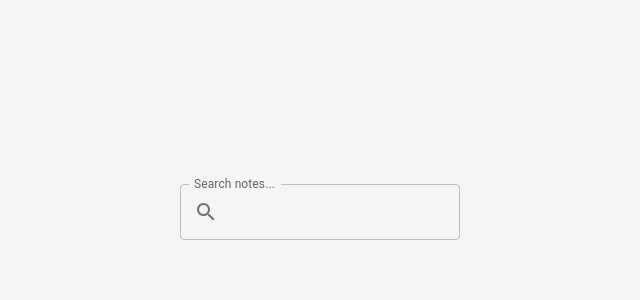
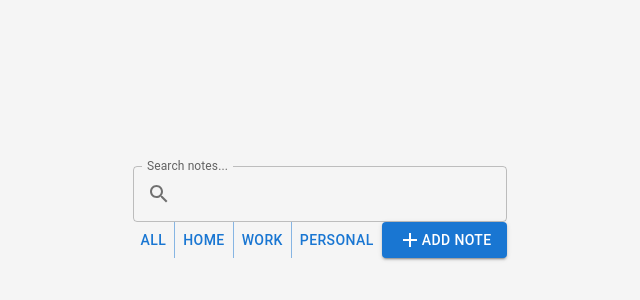
Before and after one commit to StephenCsengo/notes, a React (Vite) app: page / in a window 1280 px wide. Shown: the part 188-488 px from the top of the page, without its empty margins (320-960 px from the left). Built offline with nearby package versions, Linux system fonts and the light colour scheme.

Commit message:
Add filter and add note buttons to page

```diff
--- /dev/null
+++ b/src/AddNote.jsx
@@ -0,0 +1,14 @@
+import React from "react";
+import { Button } from "@mui/material";
+import AddIcon from "@mui/icons-material/Add";
+
+const AddNote = () => {
+  return (
+    <Button variant="contained">
+      <AddIcon />
+      Add Note
+    </Button>
+  );
+};
+
+export default AddNote;
--- a/src/App.jsx
+++ b/src/App.jsx
@@ -4,10 +4,14 @@ import viteLogo from "/vite.svg";
 import "./App.css";
 import Container from "@mui/material/Container";
 import Search from "./Search.jsx";
+import Filters from "./Filters.jsx";
+import AddNote from "./AddNote.jsx";
 const App = () => {
   return (
     <Container maxWidth="xl">
       <Search />
+      <Filters />
+      <AddNote />
     </Container>
   );
 };
--- /dev/null
+++ b/src/Filters.jsx
@@ -0,0 +1,15 @@
+import React from "react";
+import { Button, ButtonGroup } from "@mui/material";
+
+const Filters = () => {
+  return (
+    <ButtonGroup variant="text" aria-label="Note types">
+      <Button>All</Button>
+      <Button>Home</Button>
+      <Button>Work</Button>
+      <Button>Personal</Button>
+    </ButtonGroup>
+  );
+};
+
+export default Filters;
```
